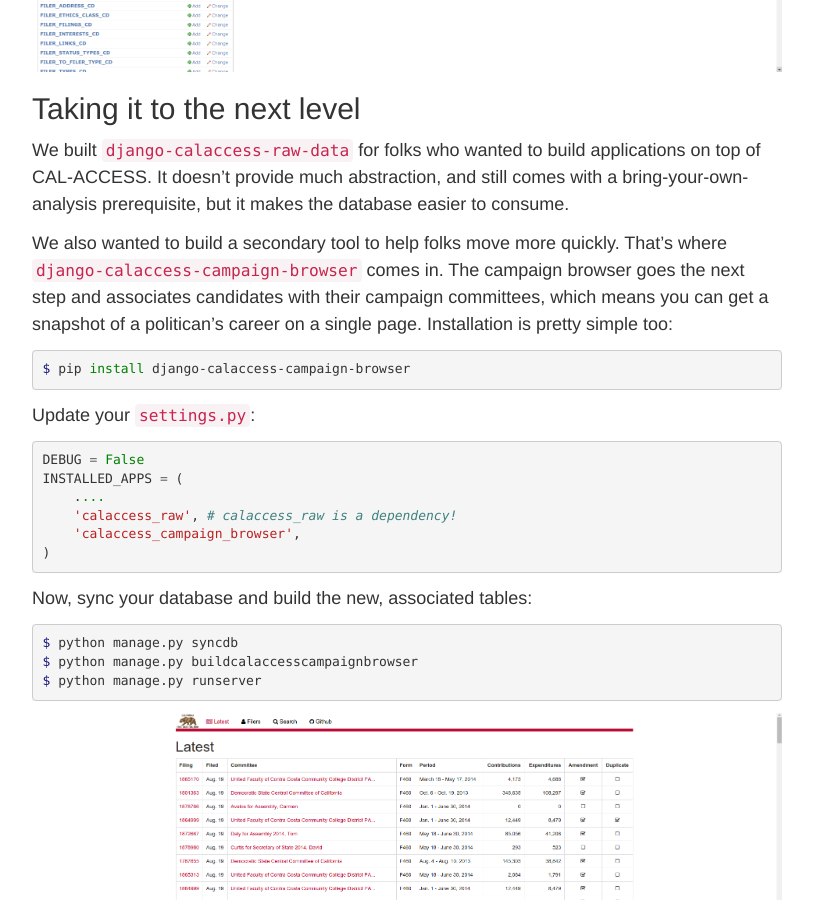
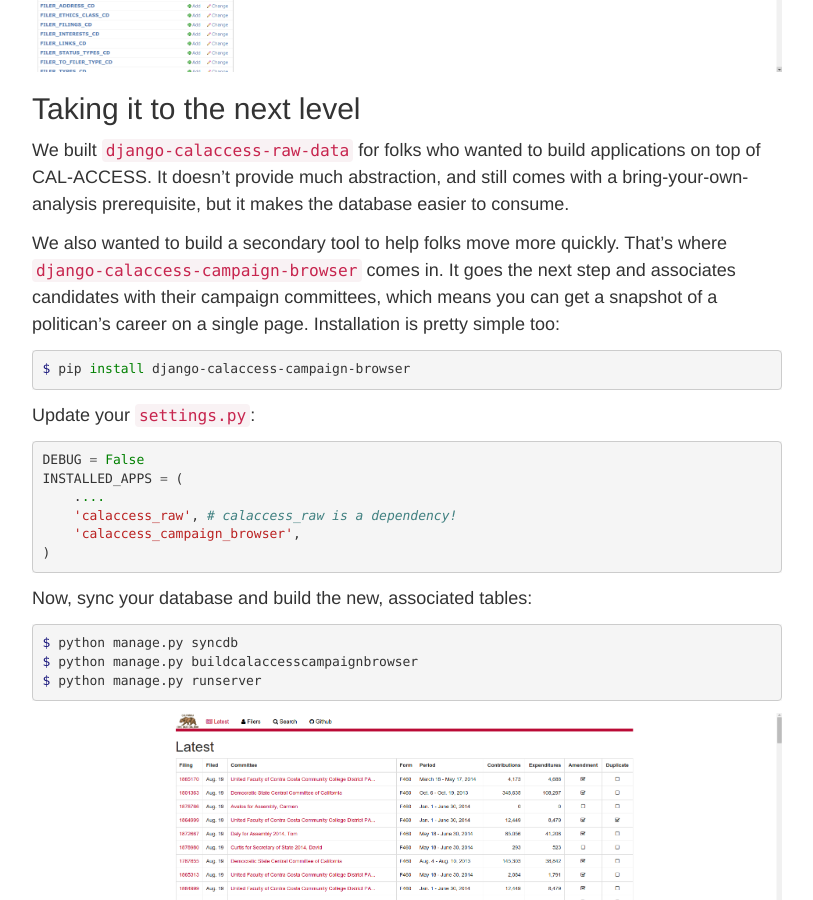
Before and after one commit to palewire/californiacivicdata.org, a Jekyll site: the page built from _posts/2014-09-24-calaccess-code-convening.markdown, in a window 1280 px wide and 900 px high, scrolled down 2201 px. Shown: the whole window, without its empty margins (233-1046 px from the left). Built offline with Jekyll 4.4.1, drawn with Linux system fonts in a browser that asks for light colours.

Commit message:
Updated 2014-09-24-calaccess-code-convening.markdown

```diff
--- a/_posts/2014-09-24-calaccess-code-convening.markdown
+++ b/_posts/2014-09-24-calaccess-code-convening.markdown
@@ -75,7 +75,7 @@
 
 We built `django-calaccess-raw-data` for folks who wanted to build applications on top of CAL-ACCESS. It doesn't provide much abstraction, and still comes with a bring-your-own-analysis prerequisite, but it makes the database easier to consume.
 
-We also wanted to build a secondary tool to help folks move more quickly. That's where `django-calaccess-campaign-browser` comes in. The campaign browser goes the next step and associates candidates with their campaign committees, which means you can get a snapshot of a politican's career on a single page. Installation is pretty simple too:
+We also wanted to build a secondary tool to help folks move more quickly. That's where `django-calaccess-campaign-browser` comes in. It goes the next step and associates candidates with their campaign committees, which means you can get a snapshot of a politican's career on a single page. Installation is pretty simple too:
 
 {% highlight bash %}
 $ pip install django-calaccess-campaign-browser
```
